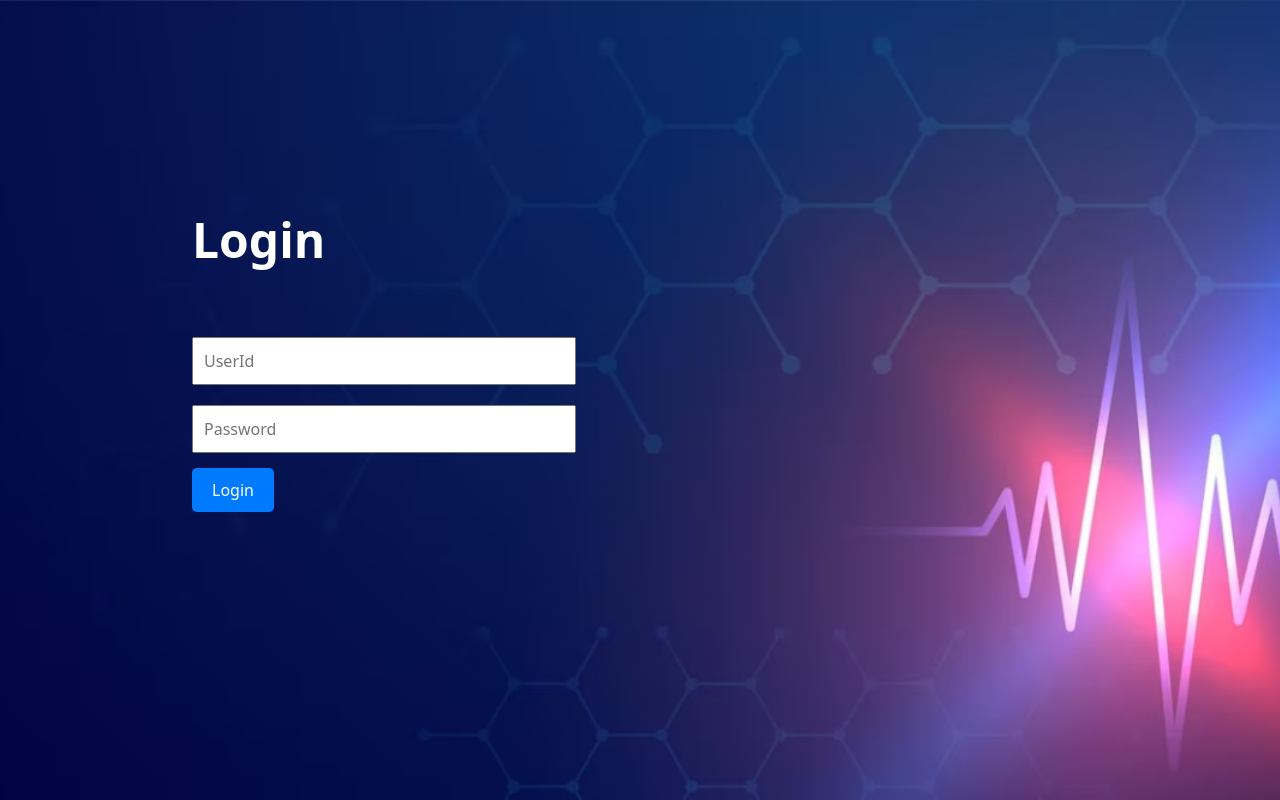
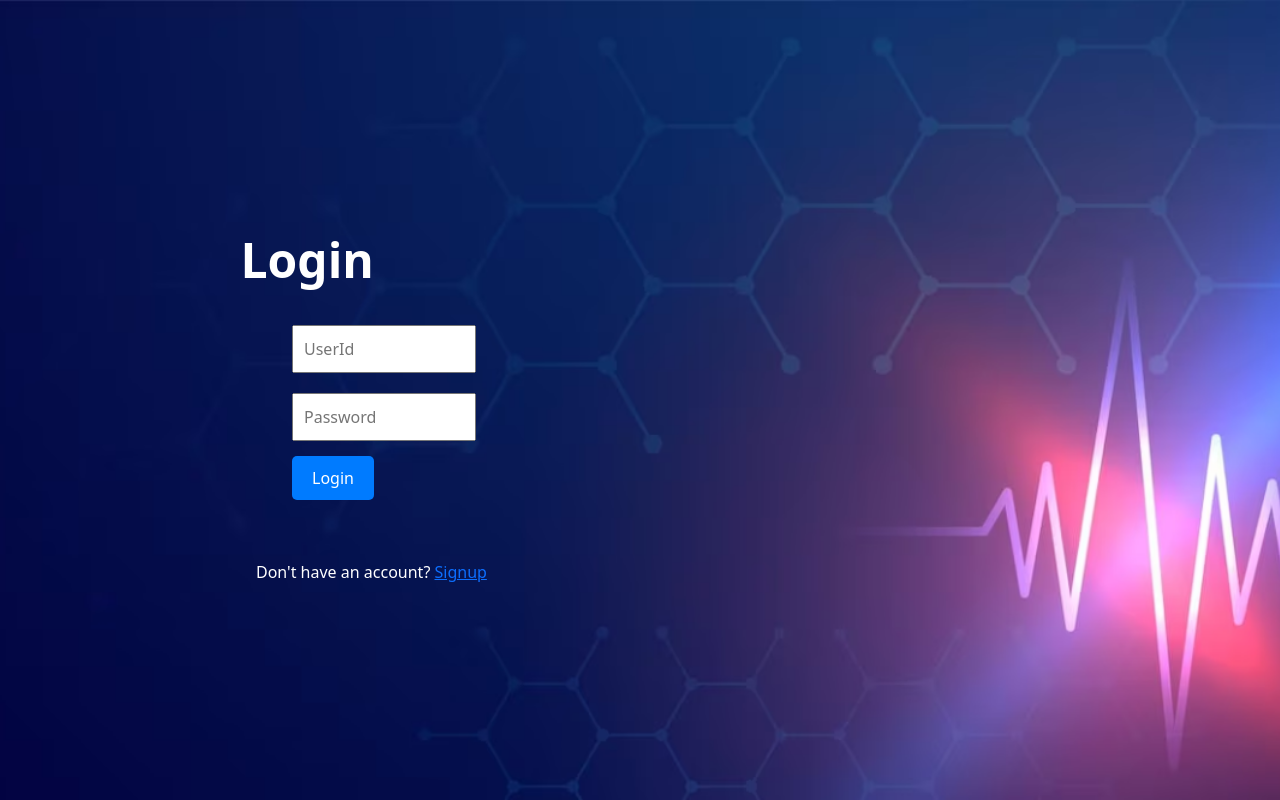
Before and after one commit to CS21B008/Alexis, a React (Create React App) app in the folder Alexis/Frontend/: page /login in a window 1280 px wide. Built offline with nearby package versions, Linux system fonts and the light colour scheme.

Commit message:
Minor modifications

```diff
--- a/Alexis/Frontend/src/Routes/Login.js
+++ b/Alexis/Frontend/src/Routes/Login.js
@@ -1,7 +1,7 @@
 import React from 'react'
 import { useState,useEffect } from 'react'
 import axios from 'axios'
-import { useNavigate} from 'react-router-dom'
+import { useNavigate, Link } from 'react-router-dom'
 import '../Styles/login.css'
 function Login() {
   const [UserId, setUserId] = useState('')
@@ -52,6 +52,7 @@ function Login() {
         <div className="header">
           <div className="position">Login</div>
         </div>
+        <form action="POST">
         <div className='inputs'>
           <div className='input'>
             <input type="UserId" onChange={(e)=>{setUserId(e.target.value)}} placeholder='UserId'/>
@@ -62,10 +63,14 @@ function Login() {
           <div className='button'>
             <input type="submit" value="Login" onClick={login}/>
           </div>
+
        </div>
+       </form>
       </div>
+      <p className="text-white">
+      Don't have an account? <Link to='/Signup'>Signup</Link>
+    </p>
     </div>
-
   )
 }
 
--- a/Alexis/Frontend/src/Routes/Signup.js
+++ b/Alexis/Frontend/src/Routes/Signup.js
@@ -1,7 +1,7 @@
 import React from 'react'
 import { useState,useEffect } from 'react'
 import axios from 'axios'
-import { useNavigate} from 'react-router-dom'
+import { useNavigate, Link} from 'react-router-dom'
 import '../Styles/Signup.css'
 function Signup() {
   const [name, setName] = useState('')
@@ -82,10 +82,10 @@ function Signup() {
               </div>
 
               <div className='input1'>
-                <input type="Age" onChange={(e) => setAge(e.target.value)} placeholder='UserId' />
+                <input type="UserId" onChange={(e) => setUserId(e.target.value)} placeholder='UserId' />
               </div>
               <div className='input1'>
-              <input type="Gender" onChange={(e) => setAge(e.target.value)} placeholder='Gender' />
+              <input type="Gender" onChange={(e) => setGender(e.target.value)} placeholder='Gender' />
               </div>
               <div className='input1'>
                 <input type="email" onChange={(e) => setEmail(e.target.value)} placeholder='Email ID' />
@@ -97,15 +97,17 @@ function Signup() {
                 <input type="address" onChange={(e) => setaddress(e.target.value)} placeholder='address' />
               </div>
               <div className='input1'>
-                <input type="UserId" onChange={(e) => setUserId(e.target.value)} placeholder='UserId' />
+                <input type="Age" onChange={(e) => setAge(e.target.value)} placeholder='age' />
               </div>
               <div className='button1'>
               <input type="submit" value="Sign Up" onClick={Signup} />
               </div>
         </div>
+        <p1 className="text-white">
+        Already have an account? <Link to='/login'>login</Link>
+        </p1>
         </div>
-
-  )
+    )
 
 }
 
--- a/Alexis/Frontend/src/Styles/Signup.css
+++ b/Alexis/Frontend/src/Styles/Signup.css
@@ -16,7 +16,7 @@
 .second{
   /* flex: 1; Take up all available space */
   position: absolute;
-  top: 50%; /* Center vertically */
+  top: 30%; /* Center vertically */
   left: 50%; /* Center horizontally */
   transform: translate(-50%, -50%);
   width: 30%;
@@ -26,12 +26,16 @@
   box-sizing: border-box; /* Include padding in the total width */
   text-align: center;
 }
-
+.text-white{
+  position: absolute;
+  top: 90%;
+  left: 44%;
+}
 .position {
   font-size: 3rem;
   color: #fff;
   position: absolute;
-  top: 30%;
+  top: 10%;
   left: 50%;
   transform: translate(-50%, -50%);
 }
@@ -61,5 +65,5 @@
 }
 
 .button1 input:hover {
-  background-color: #45a049;
+  background-color: #45a049;
 }
--- a/Alexis/Frontend/src/Styles/content.css
+++ b/Alexis/Frontend/src/Styles/content.css
@@ -15,9 +15,9 @@
 .HomeWelcome {
   color: rgb(222, 228, 255);
   margin: 10vmin;
-  margin-top: 10vmin;
-  font-size: 25px;
+  font-size: 35px;
   overflow-x: auto;
+  margin-left: 20vw;
   max-width: fit-content;
   word-wrap: normal;
 }
@@ -65,6 +65,7 @@
 
 @media screen and (max-width:800px) {
   .HomeWelcome {
+    font-size: 25px;
     margin: 10px;
     width: 100vw;
     max-width: 100vw;
--- a/Alexis/Frontend/src/Styles/login.css
+++ b/Alexis/Frontend/src/Styles/login.css
@@ -1,19 +1,4 @@
-/* .box{
-    text-align: center;
-    display: flex;
-    flex-direction: column;
-    background-image: url(../../public/Images/login_page.png);
-    background-size: cover;
-  }
 
-
-  }
-
-  .Intro {
-    color: rgb(222, 228, 255);
-    margin: 5vmin;
-    font-size: 18px;
-  } */
   .box {
     display: flex;
     height: 100vh; /* 100% of the viewport height */
@@ -30,29 +15,25 @@
     top: 50%; /* Center vertically */
     left: 30%; /* Center horizontally */
     transform: translate(-50%, -50%);
-    min-width: 50px;
     width: 30%;
-    height:40%;
+    height:50%;
     color: white;
-   /* Adjust as needed */
+    padding: 100px; /* Adjust as needed */
     box-sizing: border-box; /* Include padding in the total width */
-  }
-
-  .position {
-    position: relative;
-    bottom: -10%;
   }
 
   /* Header styling */
   .header {
     font-size: 24px;
     font-weight: bold;
+    position: absolute;
+    top: 15%; /* Center vertically */
+    left: 30%;
   }
 
   /* Input styling */
   .inputs {
     margin-top: 20px;
-    min-width: 170px;
   }
 
   .input {
@@ -66,7 +47,13 @@
     box-sizing: border-box;
     margin-top: 5px;
   }
+  .text-white
+  {
+    position: absolute;
+    top: 70%; /* Center vertically */
+    left: 20%;
 
+  }
   /* Button styling */
   .button input[type="submit"] {
     background-color: #007bff; /* Adjust the color as needed */
@@ -78,5 +65,5 @@
   }
 
   .button input[type="submit"]:hover {
-    background-color: #0056b3; /* Adjust the color as needed */
+    background-color: #0056b3;
   }
```
Lines whose indentation alone changed are shown as unchanged.
